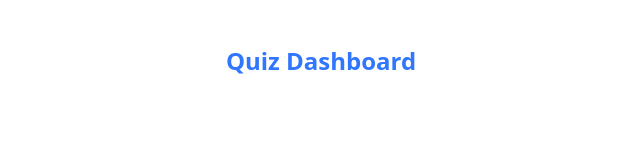
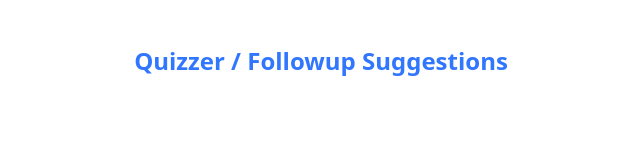
Before and after one commit to edvilme/chrome-quizzer, a browser extension: page static/dashboard/dashboard.html in a window 1280 px wide. Shown: the whole page, without its empty margins (319-959 px from the left). Drawn offline with Linux system fonts and the light colour scheme.

Commit message:
Update title

```diff
--- a/static/dashboard/dashboard.html
+++ b/static/dashboard/dashboard.html
@@ -8,7 +8,7 @@
     </head>
     <body>
         <header class="dashboard-header">
-            <h1>Quiz Dashboard</h1>
+            <h1>Quizzer / Followup Suggestions</h1>
         </header>
         <main id="dashboard-suggestions" class="dashboard-suggestions">
         </main>
```
